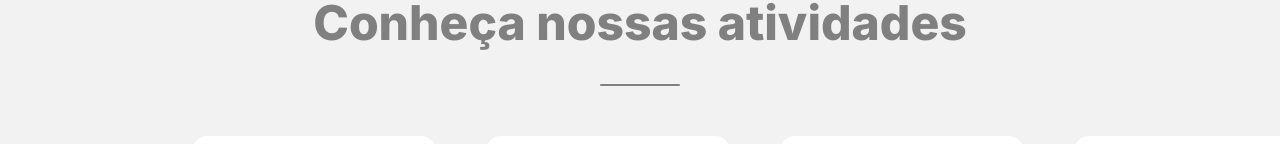
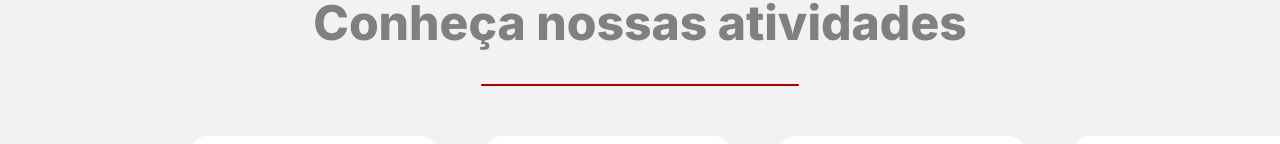
Before and after one commit to Gruposemh/front, a React (Vite) app: page / in a window 1280 px wide. Shown: the part 808-952 px from the top of the page. Built offline with nearby package versions, Linux system fonts and the light colour scheme.

Commit message:
style: mudando cor do h2 no component Title

```diff
--- a/src/styles/Title/style.css
+++ b/src/styles/Title/style.css
@@ -1,6 +1,6 @@
 h2{
     margin-top: 54px;
-    color: var(--color-grey);
+    color: var(--color-grey );
     font-size: 48px;
     font-weight: 800;
     text-align: center;
@@ -8,8 +8,8 @@ h2{
 }
 
 .linha{
-    background-color: var(--color-grey);
-    width: 80px;
+    background-color: var(--color-secondary);
+    width: 318.01px;
     height: 2px;
     margin:0 auto;
 
```
